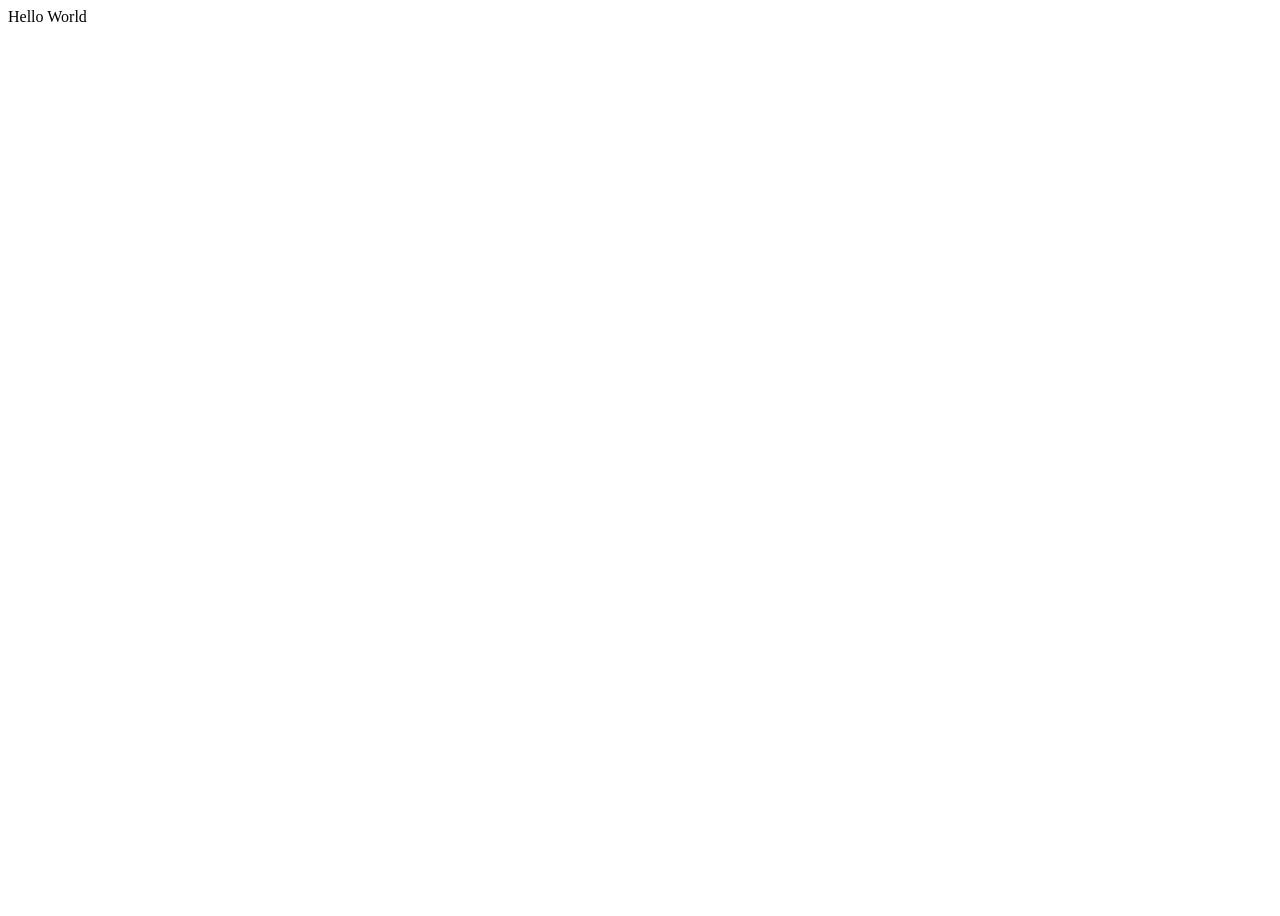
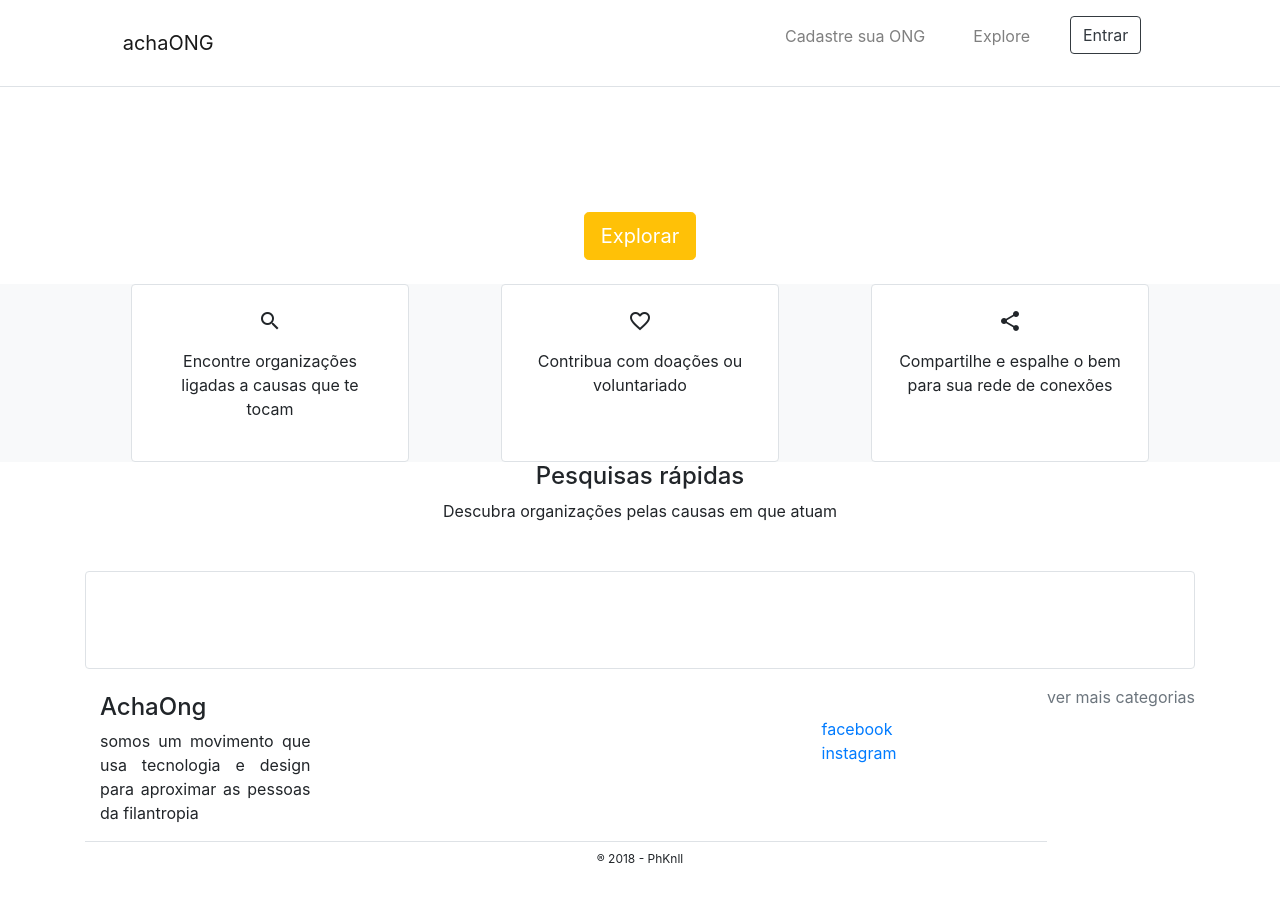
Before and after one commit to Pedroknoll/No-Profit-Catalog, a Flask app: page / in a window 1280 px wide. Before the commit the page is almost empty. Before the commit the page ends 22 px from the top, so only its background shows below. Run offline with Flask 2, Linux system fonts and the light colour scheme; parts of the project's set-up code (start-up, migrations or seed data) failed here and were passed over; some libraries are stand-ins or nearby versions.

Commit message:
Add index.html to templates

```diff
--- a/application.py
+++ b/application.py
@@ -5,7 +5,7 @@
 from sqlalchemy import create_engine
 from sqlalchemy.engine.url import URL
 from sqlalchemy.orm import sessionmaker
-from database_setup import (Base, Category, Organization, DATABASE)
+from models import (Base, Category, Organization, DATABASE)
 
 # app configuration
 app = Flask(__name__)
@@ -23,7 +23,8 @@
 # Show homepage
 @app.route('/')
 def index():
-  return 'Hello World'
+  categories = session.query(Category).limit(5).all()
+  return render_template('index.html', categories = categories)
 
 
 # Show organizations list page
@@ -40,7 +41,7 @@
 
 # Add organization
 @app.route('/organization/new')
-def addOrganization():
+def newOrganization():
     return 'Add organization'
 
 
--- a/templates/footer.html
+++ b/templates/footer.html
@@ -10,9 +10,6 @@
       </div>
 
       <div class="col-12 col-md-3 py-4">
-        <ul class="list-unstyled">
-          <li><a href="{{url_for('index')}}">Home</a></li>
-        </ul>
       </div>
 
       <div class="col-12 col-md-3 py-4">
--- /dev/null
+++ b/templates/index.html
@@ -0,0 +1,65 @@
+{% extends "main.html" %}
+{% block body %}
+{% include "header.html" %}
+<main>
+
+
+  <section class="d-flex flex-column justify-content-center hero-image hero-overlay">
+    <div class="container">
+      <div class="row">
+        <div class="col-lg-12 col-md-12 col-sm-12 col-xs-12">
+          <h1 class="font-weight-bold text-white text-center py-1">Fazer o bem ficou mais fácil</h1>
+          <h4 class="text-white text-center">Encontre ONGs e contribua para uma causa</h4>
+          <div class="text-center py-4">
+            <a href="{{url_for('showOrganizationsList')}}" class="btn btn-primary btn-warning btn-lg text-white">Explorar</a>
+          </div>
+        </div>
+      </div>
+    </div>
+  </section>
+
+
+  <section class="why bg-light">
+    <div class="container d-flex flex-row justify-content-around">
+      <div class="why-item first col-3 text-center p-4 rounded bg-white border">
+        <i class="material-icons">search</i>
+        <p class="why-item-descripion mt-3">Encontre organizações ligadas a causas que te tocam</p>
+      </div>
+
+      <div class="why-item second col-3 text-center p-4 rounded bg-white border">
+        <i class="material-icons heart-icon">favorite_border</i>
+        <p class="why-item-descripion mt-3">Contribua com doações ou voluntariado</p>
+      </div>
+
+      <div class="why-item third col-3 text-center p-4 rounded bg-white border">
+        <i class="material-icons">share</i>
+        <p class="why-item-descripion mt-3">Compartilhe e espalhe o bem para sua rede de conexões</p>
+      </div>
+    </div>
+  </section>
+
+
+  <section class="category-collection">
+    <div class="container">
+      <div class="category-collection-header text-center">
+        <h4>Pesquisas rápidas</h4>
+        <p> Descubra organizações pelas causas em que atuam</p>
+      </div>
+
+      <div class="category-collection-group d-flex flex-wrap justify-content-around p-5 mt-5 rounded border">
+        {% for category in categories %}
+        <div class="category-collection-item d-flex flex-column justify-content-center col-12 col-md-3 col-lg-2 text-center">
+          <i class="material-icons" style="font-size:30px;">share</i>
+          <span class="category-collection-item"><a class="text-dark" href="#">{{category.name}}</a></span>
+        </div>
+        {% endfor %}
+      </div>
+
+      <a class="float-right my-3 text-secondary" href="{{url_for('showOrganizationsList')}}">ver mais categorias</a>
+    </div>
+  </section>
+
+
+</main>
+{% include "footer.html" %}
+{% endblock %}
```
